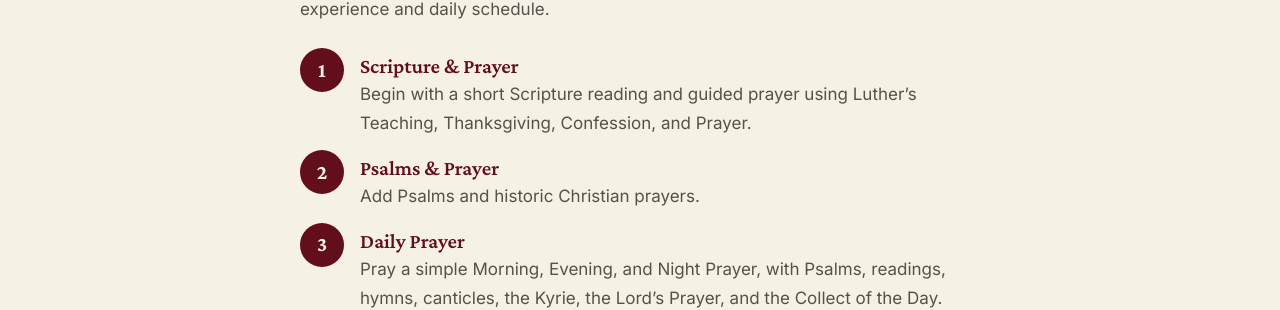
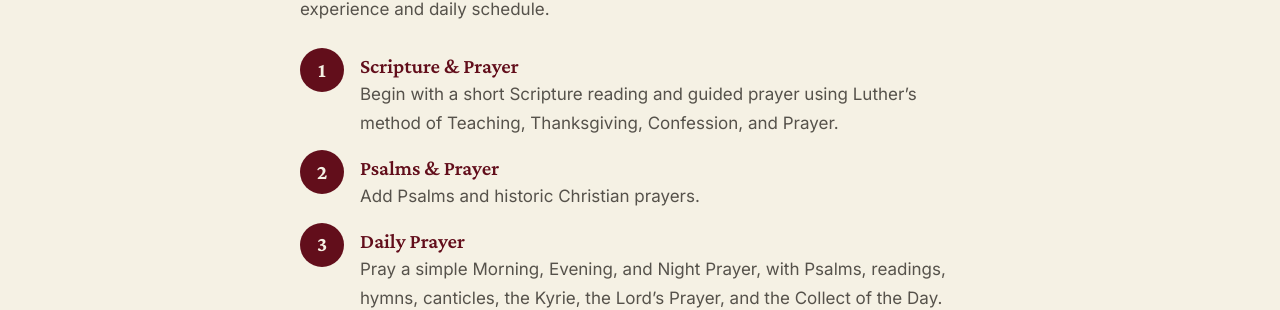
Before and after one commit to Oratio-Press/oratio.github.io, a Jekyll site: the page built from how-it-works.html, in a window 1280 px wide and 900 px high, scrolled down 801 px. Shown: the part 176-486 px from the top of the window. Built offline with Jekyll 4.4.1, drawn with Linux system fonts in a browser that asks for light colours.

Commit message:
Update how-it-works.html

```diff
--- a/how-it-works.html
+++ b/how-it-works.html
@@ -19,7 +19,7 @@ hero:
   <h2>Five Prayer Forms</h2>
   <p class="section__intro">The five Prayer Forms organize the app’s Scripture readings and Daily Office material. Each Form includes a different amount of Scripture, Psalmody, and prayers. You may choose any Form and change it later. Start with the Form that fits your experience and daily schedule.</p>
   <ol class="forms">
-    <li><h3>Scripture &amp; Prayer</h3><p>Begin with a short Scripture reading and guided prayer using Luther’s Teaching, Thanksgiving, Confession, and Prayer.</p></li>
+    <li><h3>Scripture &amp; Prayer</h3><p>Begin with a short Scripture reading and guided prayer using Luther’s method of Teaching, Thanksgiving, Confession, and Prayer.</p></li>
     <li><h3>Psalms &amp; Prayer</h3><p>Add Psalms and historic Christian prayers.</p></li>
     <li><h3>Daily Prayer</h3><p>Pray a simple Morning, Evening, and Night Prayer, with Psalms, readings, hymns, canticles, the Kyrie, the Lord’s Prayer, and the Collect of the Day.</p></li>
     <li><h3>The Daily Offices</h3><p>Pray fuller Matins, Vespers, and Compline with readings, antiphons, hymns, responsories, canticles, collects, and versicles.</p></li>
```
